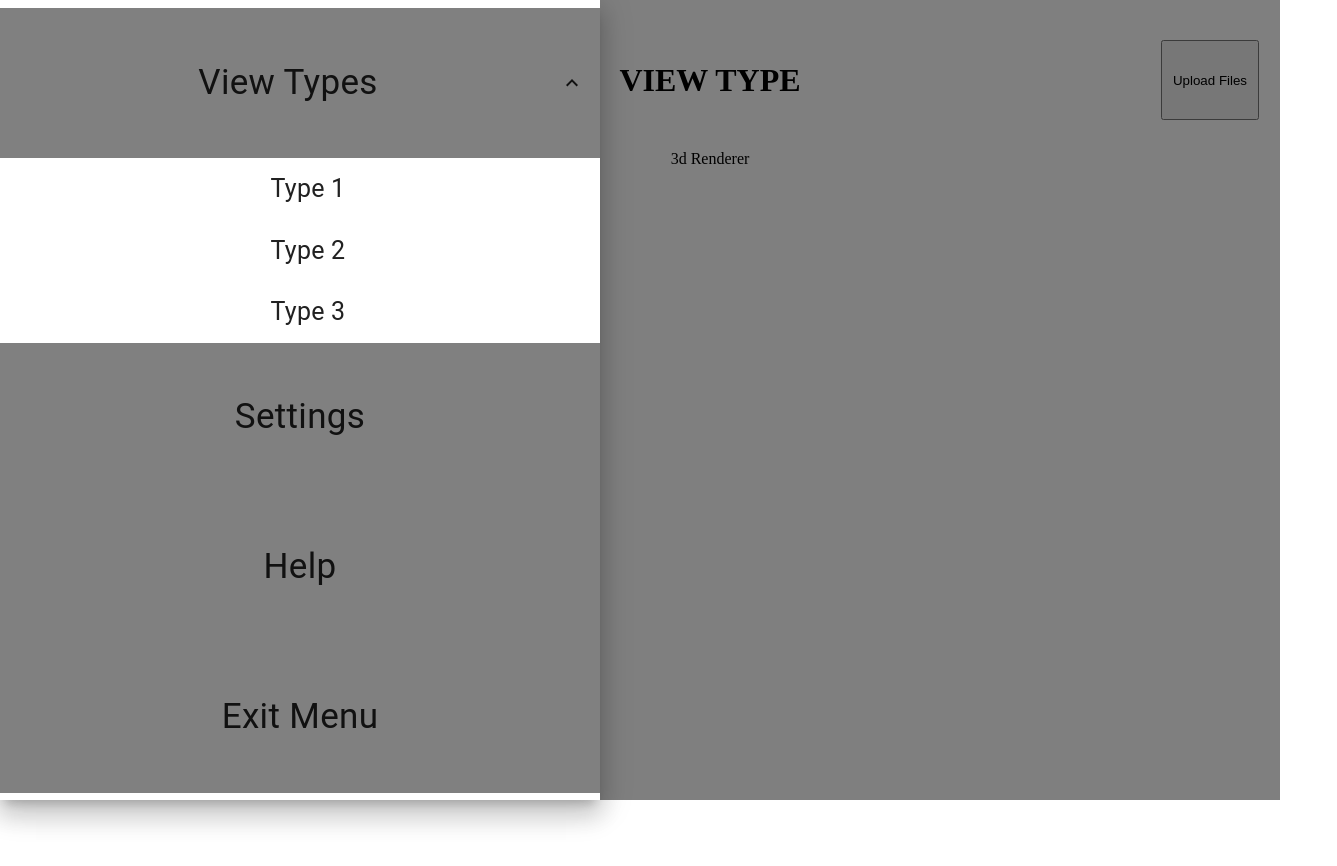
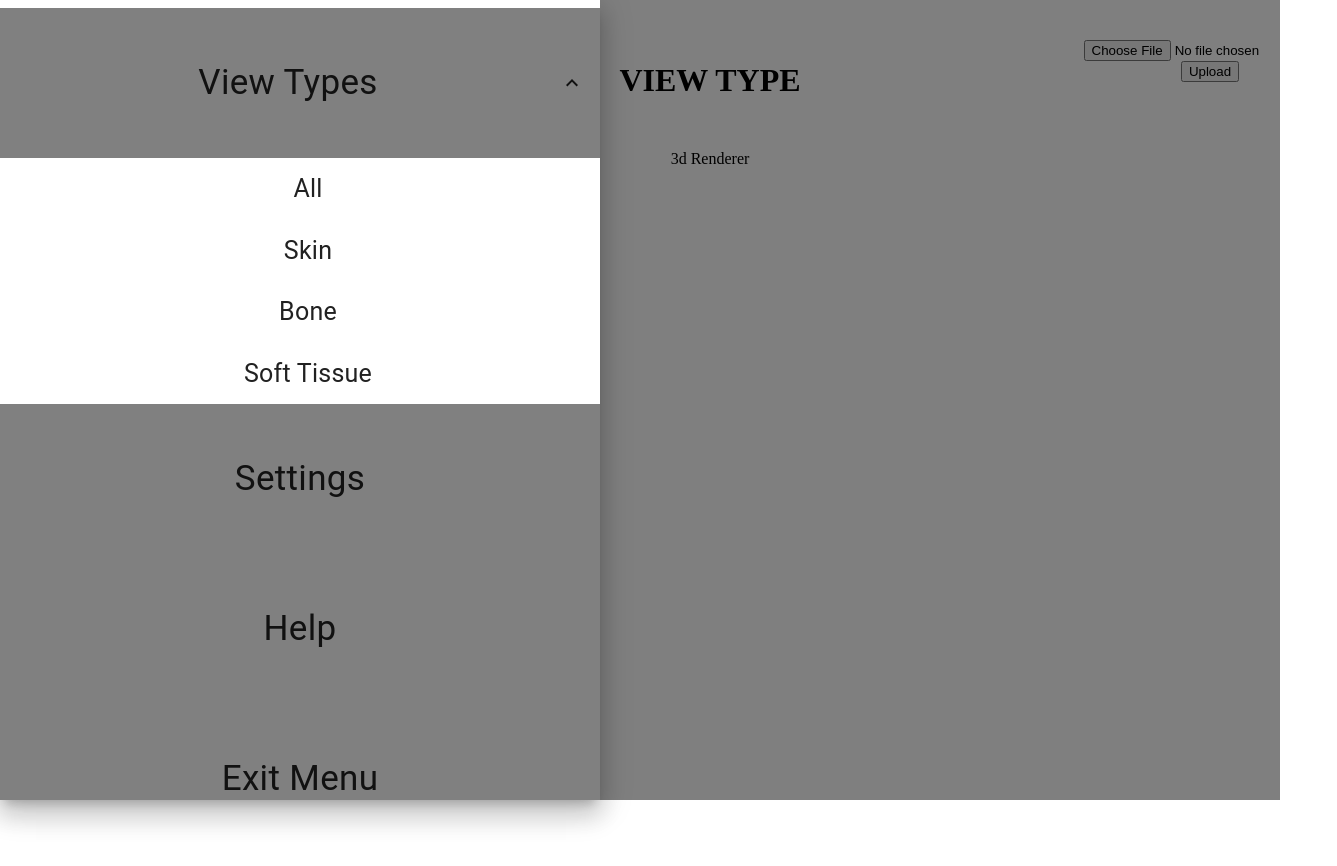
Before and after one commit to ariabrams65/DicomViewer3D, a React (Vite) app in the folder react-client/: page / in a window 1280 px wide. Both pictures are taken after a click on the button 70 px from the left and 78 px from the top of the page. Shown: the top 866 px of the page, 1337 px wide, since content can reach past the window. Built offline with nearby package versions, Linux system fonts and the light colour scheme; the HTML template or start-up script is replaced by a standard one.

Commit message:
made new button

```diff
--- a/react-client/src/App.jsx
+++ b/react-client/src/App.jsx
@@ -4,8 +4,9 @@ import './styles/App.css';
 import Toolbar from './components/Toolbar';
 import { Sidebar, Menu, MenuItem } from 'react-pro-sidebar';
 import IconButton from '@mui/material/IconButton';
-
+import { Canvas, useLoader } from '@react-three/fiber';
 import { Home } from '@mui/icons-material';
+import { GLTFLoader } from 'three/examples/jsm/loaders/GLTFLoader.js';
 
 function App() {
   const [collapsed, setCollapsed] = useState(false);
--- a/react-client/src/components/Renderer.jsx
+++ b/react-client/src/components/Renderer.jsx
@@ -1,4 +1,12 @@
 import React, { useEffect } from 'react';
+import { Canvas, useLoader } from '@react-three/fiber';
+import { GLTFLoader } from 'three/examples/jsm/loaders/GLTFLoader.js';
+
+
+function Scene() {
+  const gltf = useLoader(GLTFLoader, 'the gltf loader')
+  return <primitive object={gltf.scene} />
+}
 
 function Renderer(props) {
   useEffect(() => {
--- a/react-client/src/components/Sidebar.jsx
+++ b/react-client/src/components/Sidebar.jsx
@@ -40,13 +40,16 @@ export default function TemporaryDrawer() {
         <Collapse in={subopen} timeout="auto" unmountOnExit>
           <List component="div" disablePadding>
             <ListItemButton sx={{ pl: 4 }}>
-              <ListItemText className="centered" primaryTypographyProps={{fontSize: '25px'}} primary="Type 1" />
+              <ListItemText className="centered" primaryTypographyProps={{fontSize: '25px'}} primary="All" />
             </ListItemButton>
             <ListItemButton sx={{ pl: 4 }}>
-              <ListItemText className="centered" primaryTypographyProps={{fontSize: '25px'}} primary="Type 2" />
+              <ListItemText className="centered" primaryTypographyProps={{fontSize: '25px'}} primary="Skin" />
             </ListItemButton>
             <ListItemButton sx={{ pl: 4 }}>
-              <ListItemText className="centered" primaryTypographyProps={{fontSize: '25px'}} primary="Type 3" />
+              <ListItemText className="centered" primaryTypographyProps={{fontSize: '25px'}} primary="Bone" />
+            </ListItemButton>
+            <ListItemButton sx={{ pl: 4 }}>
+              <ListItemText className="centered" primaryTypographyProps={{fontSize: '25px'}} primary="Soft Tissue" />
             </ListItemButton>
           </List>
         </Collapse>
--- a/react-client/src/components/Toolbar.jsx
+++ b/react-client/src/components/Toolbar.jsx
@@ -1,19 +1,56 @@
-import React from 'react'; // Don't need to import useState here anymore
+import React, { useState, useRef }from 'react'; // Don't need to import useState here anymore
 import TemporaryDrawer from './Sidebar';
 
+
+
 function Toolbar() { // Receive props
+    const formRef = useRef(null);
+    const [isFormSubmitted, setIsFormSubmitted] = useState(false);
 
+    const handleSubmit = async (event) => {
+        event.preventDefault();
+
+        if (isFormSubmitted) {
+            console.log('Form is already submitted.');
+            return;
+        }
+
+        setIsFormSubmitted(true);
+
+        const formData = new FormData(formRef.current);
+
+        try {
+            const response = await fetch('/api/upload', { // Note the updated URL
+                method: 'POST',
+                body: formData
+            });
+
+            if (response.ok) {
+                const result = await response.json();
+                console.log('Upload successful:', result);
+                // ... (Handle the successful response, e.g., update UI)
+            } else {
+                console.error('Upload failed:', response.statusText);
+            }
+        } catch (error) {
+            console.error('Error during upload:', error);
+        } finally {
+            setIsFormSubmitted(false);
+        }
+    };
     return (
         <>
             <div className='side'>
-            <TemporaryDrawer/>
+                <TemporaryDrawer />
             </div>
-            {/* <button onClick={() => toggleSidebar(!collapsed)}>Toggle Sidebar</button> */}
-            {/* Use the toggleSidebar function */}
             <button className='left'>Button 2</button>
             <h1 className='toolbar'>VIEW TYPE</h1>
-            <button className='right'>Upload Files</button>
-
+            <form ref={formRef} onSubmit={handleSubmit}
+                id="upload" action="/api/upload" method="post" encType="multipart/form-data">
+                <input type="file" name="dicom" />
+                <button type="submit">Upload</button>
+            </form>
+            {/*<button className='right' onClick={submit_form(form)}>Upload Files</button>*/}
         </>
     );
 }
```
Also changed, not shown: react-client/src/components/FormButton.jsx (added, +34 -0 lines).
